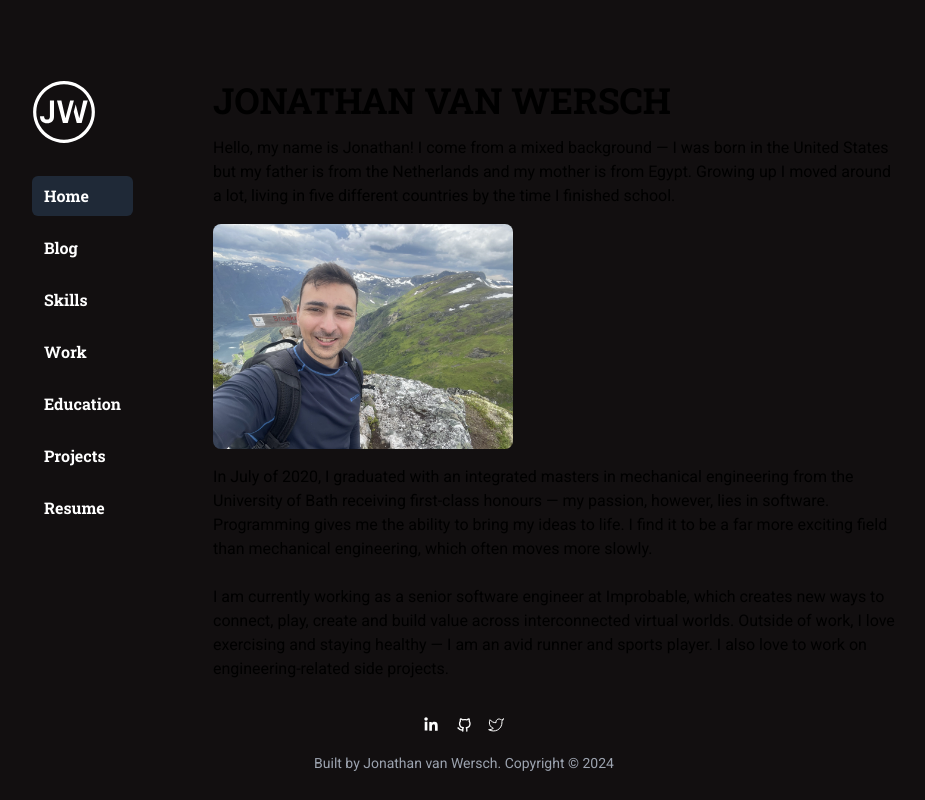
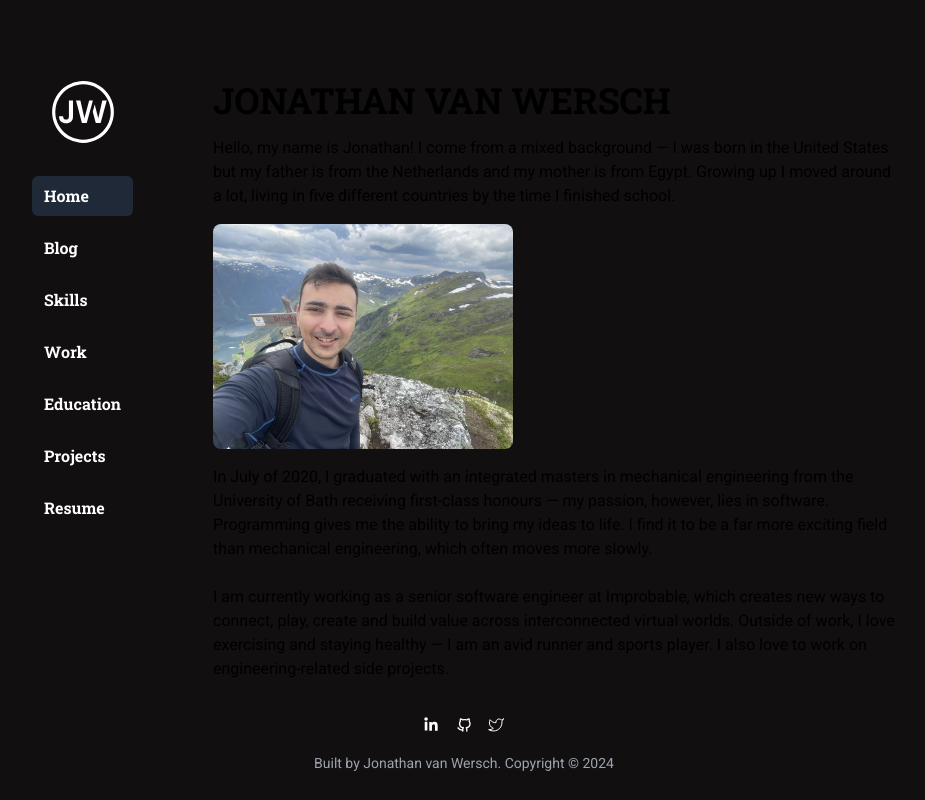
Before and after one commit to Jonathanvwersch/portfolio-v2, a Next.js app: page / in a window 1280 px wide. Shown: the whole page, without its empty margins (176-1101 px from the left). Built offline with nearby package versions, Linux system fonts and the light colour scheme.

Commit message:
style: add center styling on nav

```diff
--- a/components/nav.tsx
+++ b/components/nav.tsx
@@ -23,11 +23,11 @@ export function Nav() {
 
   return (
     <div className="flex flex-col gap-8">
-      <div className="mx-auto sm:mx-0">
+      <div className="mx-auto sm:mx-0 flex items-center justify-center">
         <Logo />
       </div>
       <nav className="mb-8 font-robotoSlab mx-auto">
-        <ul className="flex flex-row sm:flex-col align-center gap-3 flex-wrap mx-auto sm:mx-0">
+        <ul className="flex flex-row sm:flex-col align-center gap-3 flex-wrap mx-auto sm:mx-0 justify-center max-w-80">
           {navItems.map((item) => (
             <li key={item.href}>
               <Link
```
